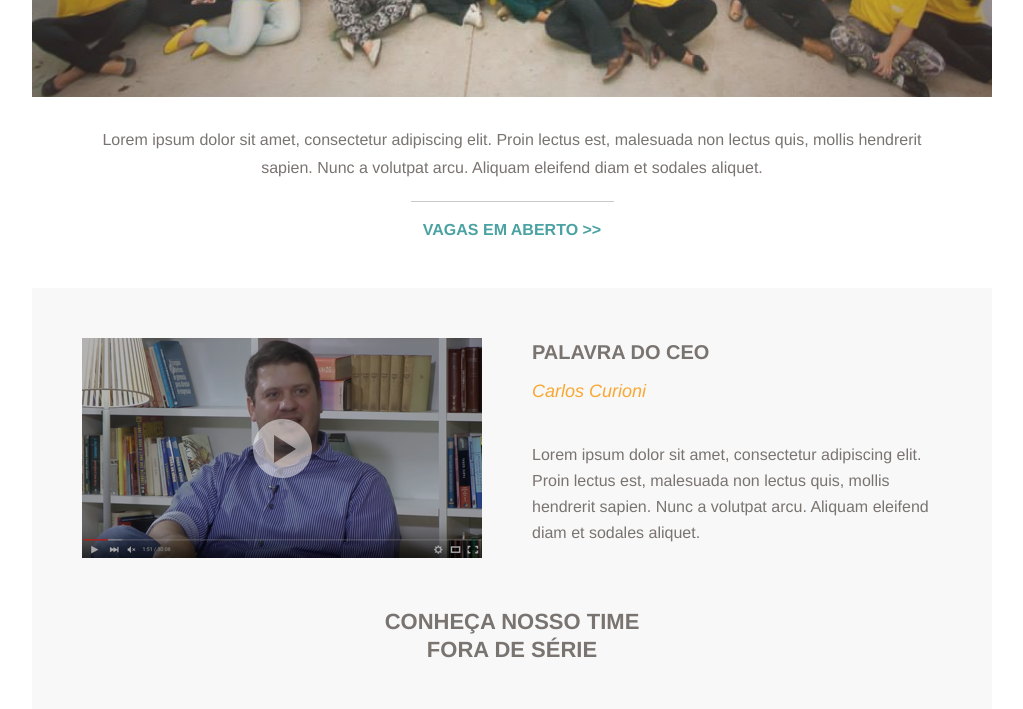
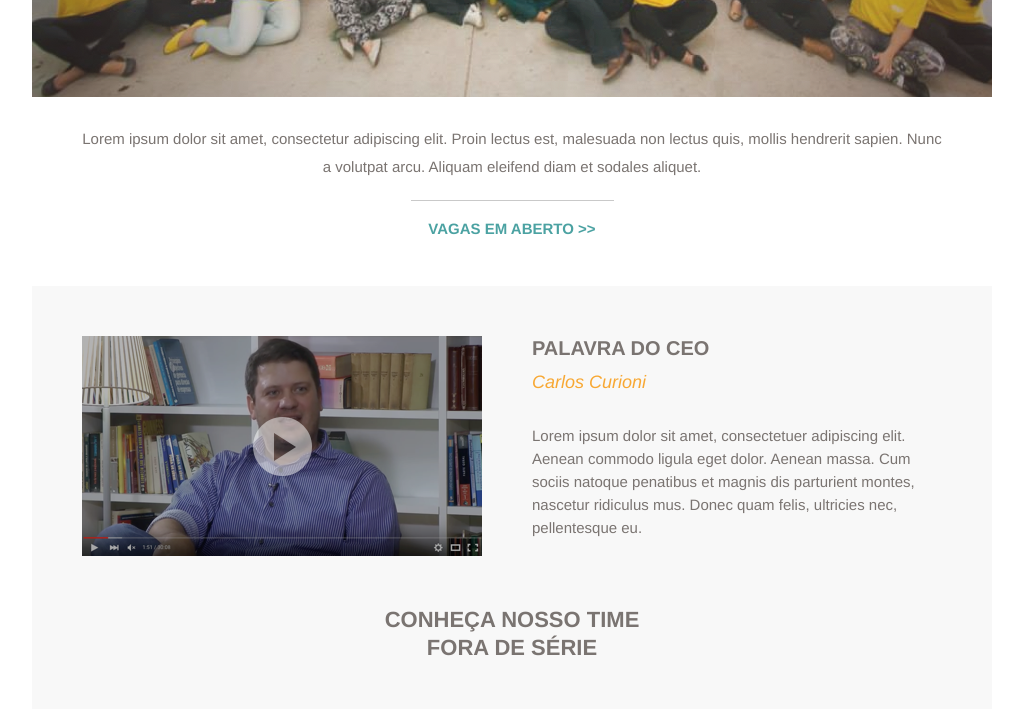
Before and after one commit to enzotoshio/elo, a website: page app/index.html in a window 1280 px wide. Shown: the part 353-1062 px from the top of the page, without its empty margins (128-1151 px from the left). Drawn offline with nearby package versions, Linux system fonts and the light colour scheme; files that its build step writes are made by us from their sources.

Commit message:
css fixes

```diff
--- a/app/index.html
+++ b/app/index.html
@@ -2,7 +2,7 @@
 <html class="no-js">
   <head>
     <meta charset="utf-8">
-    <title>elo</title>
+    <title>Elo7</title>
     <meta name="description" content="">
     <meta name="viewport" content="width=device-width">
     <link rel="shortcut icon" href="/favicon.ico">
@@ -32,7 +32,7 @@
           <article class="video-text">
             <h2 class="section-title video-title">Palavra do CEO</h2>
             <p class="section-subtitle video-subtitle">Carlos Curioni</p>
-            <p>Lorem ipsum dolor sit amet, consectetur adipiscing elit. Proin lectus est, malesuada non lectus quis, mollis hendrerit sapien. Nunc a volutpat arcu. Aliquam eleifend diam et sodales aliquet.</p>
+            <p>Lorem ipsum dolor sit amet, consectetuer adipiscing elit. Aenean commodo ligula eget dolor. Aenean massa. Cum sociis natoque penatibus et magnis dis parturient montes, nascetur ridiculus mus. Donec quam felis, ultricies nec, pellentesque eu.</p>
           </article>
         </section>
         <h2 class="section-title centered-text">
--- a/app/styles/_structure.sass
+++ b/app/styles/_structure.sass
@@ -10,3 +10,4 @@ body
   width: 100%
   height: 100%
   color: $primary-text-color
+  font-size: 15px
--- a/app/styles/main.sass
+++ b/app/styles/main.sass
@@ -16,7 +16,6 @@
 
 .main-header-text
   width: 100%
-  font-size: 16px
   line-height: 28px
   padding: 26px 50px 19px 50px
 
@@ -81,15 +80,16 @@
   margin-top: $default-margin
   margin-bottom: $default-margin
   &.video-title
-    margin: 0 0 12px 0
+    margin: 0 0 10px 0
     font-size: 20px
+    line-height: 25px
 
 .section-subtitle
   color: $secondary-text-color
   font-size: 18px
   &.video-subtitle
     font-style: italic
-    margin-bottom: 38px
+    margin-bottom: 30px
 
 .list-title
   font-size: 16px
@@ -103,8 +103,7 @@
   float: left
   width: auto
   max-width: 410px
-  font-size: 16px
-  line-height: 26px
+  line-height: 23px
 
 .team-photos-container
   overflow: hidden
@@ -141,7 +140,6 @@
 
 .quality-abstract-text
   text-align: justify
-  font-size: 16px
   line-height: 26px
 
 .open-jobs-list-title
```
